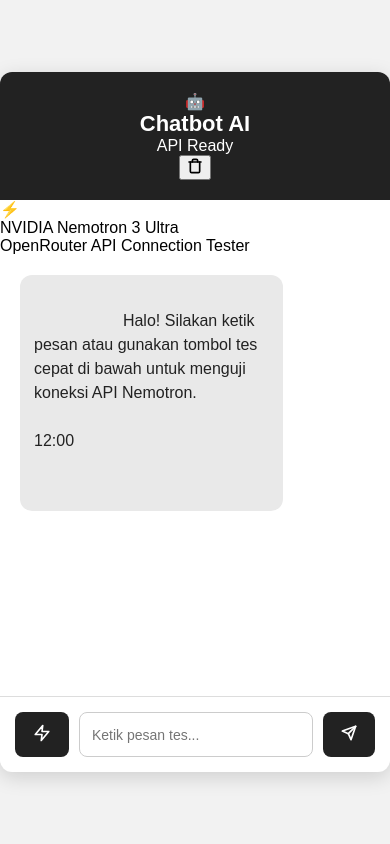
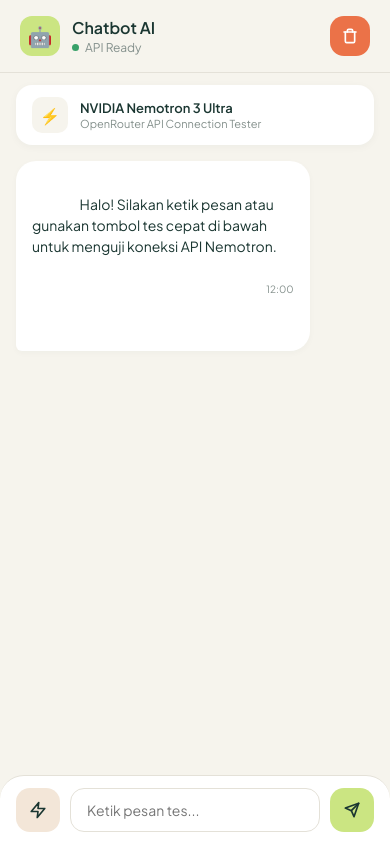
Before and after one commit to GibranSaputra11/163_ChatBot, a website: page public/index.html in a window 390 px wide. Drawn offline with Linux system fonts and the light colour scheme.

Commit message:
feat: update CSS styles for improved chatbot layout and responsiveness

```diff
--- a/public/style.css
+++ b/public/style.css
@@ -4,79 +4,173 @@
 
 body {
     margin: 0;
-    font-family: Arial, sans-serif;
-    background: #f2f2f2;
-
+    font-family: 'Plus Jakarta Sans', sans-serif;
+    background: #E9F2C9;
     display: flex;
     justify-content: center;
     align-items: center;
-
     min-height: 100vh;
 }
 
 .chat-container {
-    width: 500px;
-    height: 700px;
-
-    background: white;
-
-    border-radius: 12px;
-
+    width: 100%;
+    max-width: 460px;
+    height: 88vh;
+    max-height: 780px;
+    background: #F6F4ED;
+    border-radius: 28px;
     display: flex;
     flex-direction: column;
-
     overflow: hidden;
-
-    box-shadow: 0 5px 20px rgba(0, 0, 0, 0.15);
+    box-shadow: 0 20px 45px rgba(26, 54, 49, 0.12);
 }
 
-.chat-header {
-    background: #222;
-    color: white;
-
-    padding: 20px;
-
-    text-align: center;
+@media (max-width: 500px) {
+    .chat-container {
+        max-width: 100vw;
+        height: 100dvh;
+        max-height: none;
+        border-radius: 0;
+    }
 }
 
-.chat-header h1 {
-    margin: 0;
-    font-size: 22px;
+/* Header */
+.chat-header {
+    background: #F6F4ED;
+    padding: 16px 20px;
+    display: flex;
+    justify-content: space-between;
+    align-items: center;
+    border-bottom: 1px solid #E4E1D8;
 }
 
-.chat-header p {
-    margin: 5px 0 0;
-    font-size: 13px;
-    opacity: 0.8;
+.header-left {
+    display: flex;
+    align-items: center;
+    gap: 12px;
 }
 
+.bot-avatar {
+    width: 40px;
+    height: 40px;
+    background: #CBE582;
+    border-radius: 12px;
+    display: flex;
+    justify-content: center;
+    align-items: center;
+    font-size: 20px;
+}
+
+.header-info h1 {
+    margin: 0;
+    font-size: 16px;
+    font-weight: 600;
+    color: #1A3631;
+}
+
+.status-indicator {
+    display: flex;
+    align-items: center;
+    gap: 6px;
+    margin-top: 2px;
+}
+
+.status-indicator .dot {
+    width: 7px;
+    height: 7px;
+    background: #38A169;
+    border-radius: 50%;
+}
+
+.status-indicator span:last-child {
+    font-size: 12px;
+    color: #84908C;
+}
+
+.reset-btn {
+    width: 40px;
+    height: 40px;
+    background: #EB7248;
+    color: #FFFFFF;
+    border: none;
+    border-radius: 14px;
+    cursor: pointer;
+    display: flex;
+    justify-content: center;
+    align-items: center;
+    transition: opacity 0.2s;
+}
+
+.reset-btn:hover {
+    opacity: 0.85;
+}
+
+/* Model Info Card */
+.model-card {
+    background: #FFFFFF;
+    margin: 12px 16px 0 16px;
+    padding: 12px 16px;
+    border-radius: 16px;
+    display: flex;
+    align-items: center;
+    gap: 12px;
+    box-shadow: 0 2px 8px rgba(26, 54, 49, 0.04);
+}
+
+.model-icon {
+    width: 36px;
+    height: 36px;
+    background: #F6F4ED;
+    border-radius: 10px;
+    display: flex;
+    justify-content: center;
+    align-items: center;
+    font-size: 16px;
+}
+
+.model-name {
+    font-size: 13px;
+    font-weight: 600;
+    color: #1A3631;
+}
+
+.model-desc {
+    font-size: 11px;
+    color: #84908C;
+    margin-top: 1px;
+}
+
+/* Chat Box */
 .chat-box {
     flex: 1;
-
-    padding: 20px;
-
+    padding: 16px;
     overflow-y: auto;
-
     display: flex;
     flex-direction: column;
-
     gap: 12px;
 }
 
 .message {
     display: flex;
+    width: 100%;
 }
 
 .message-content {
-    max-width: 75%;
+    max-width: 82%;
+    padding: 12px 16px;
+    border-radius: 20px;
+    font-size: 14px;
+    line-height: 1.5;
+    white-space: pre-wrap;
+    word-break: break-word;
+    color: #1A3631;
+}
 
-    padding: 10px 14px;
-
-    border-radius: 12px;
-
-    line-height: 1.5;
-
-    white-space: pre-wrap;
+.message-time {
+    font-size: 10px;
+    color: #84908C;
+    margin-top: 4px;
+    text-align: right;
 }
 
 .message.user {
@@ -84,8 +178,8 @@ body {
 }
 
 .message.user .message-content {
-    background: #222;
-    color: white;
+    background: #CBE582;
+    border-bottom-right-radius: 6px;
 }
 
 .message.bot {
@@ -93,51 +187,85 @@ body {
 }
 
 .message.bot .message-content {
-    background: #e9e9e9;
-    color: #222;
+    background: #FFFFFF;
+    border-bottom-left-radius: 6px;
+    box-shadow: 0 2px 6px rgba(26, 54, 49, 0.03);
 }
 
+.message.error .message-content {
+    background: #FDECE8;
+    color: #B83A1D;
+    border-bottom-left-radius: 6px;
+}
+
+/* Chat Form */
 .chat-form {
+    background: #FFFFFF;
+    padding: 12px 16px;
+    border-radius: 24px 24px 0 0;
     display: flex;
+    align-items: center;
+    gap: 10px;
+    border-top: 1px solid #E4E1D8;
+}
 
-    padding: 15px;
+.quick-btn {
+    width: 44px;
+    height: 44px;
+    background: #F3E6D8;
+    color: #1A3631;
+    border: none;
+    border-radius: 14px;
+    cursor: pointer;
+    display: flex;
+    justify-content: center;
+    align-items: center;
+    flex-shrink: 0;
+    transition: opacity 0.2s;
+}
 
-    border-top: 1px solid #ddd;
-
-    gap: 10px;
+.quick-btn:hover {
+    opacity: 0.8;
 }
 
 .chat-form input {
     flex: 1;
-
-    padding: 12px;
-
-    border: 1px solid #ccc;
-
-    border-radius: 8px;
-
+    height: 44px;
+    padding: 0 16px;
+    border: 1px solid #E4E1D8;
+    border-radius: 14px;
     font-size: 14px;
+    font-family: 'Plus Jakarta Sans', sans-serif;
+    color: #1A3631;
+    background: #FFFFFF;
+    outline: none;
+    transition: border-color 0.2s;
 }
 
-.chat-form button {
-    padding: 12px 18px;
-
-    border: none;
-
-    border-radius: 8px;
-
-    background: #222;
-
-    color: white;
-
-    cursor: pointer;
+.chat-form input:focus {
+    border-color: #1A3631;
 }
 
-.chat-form button:hover {
-    opacity: 0.8;
+.send-btn {
+    width: 44px;
+    height: 44px;
+    background: #CBE582;
+    color: #1A3631;
+    border: none;
+    border-radius: 14px;
+    cursor: pointer;
+    display: flex;
+    justify-content: center;
+    align-items: center;
+    flex-shrink: 0;
+    transition: opacity 0.2s;
 }
 
-.chat-form button:disabled {
+.send-btn:hover {
+    opacity: 0.85;
+}
+
+.send-btn:disabled, .quick-btn:disabled {
     opacity: 0.5;
     cursor: not-allowed;
 }
```
